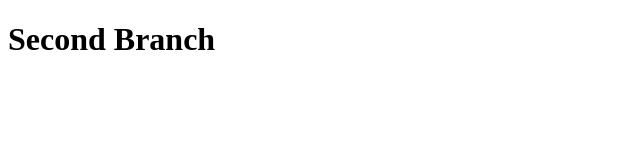
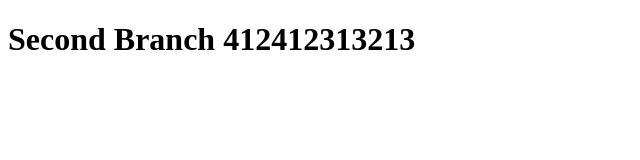
Before and after one commit to Milton3000/test, a plain HTML site: page hello.html in a window 1280 px wide. Shown: the whole page, without its empty margins (0-640 px from the left). Drawn offline with Linux system fonts and the light colour scheme.

Commit message:
master test conflict

```diff
--- a/hello.html
+++ b/hello.html
@@ -8,6 +8,6 @@
 <body>
 
 
-    <h1> Second Branch </h1>
+    <h1> Second Branch 412412313213</h1>
 </body>
 </html>
```
